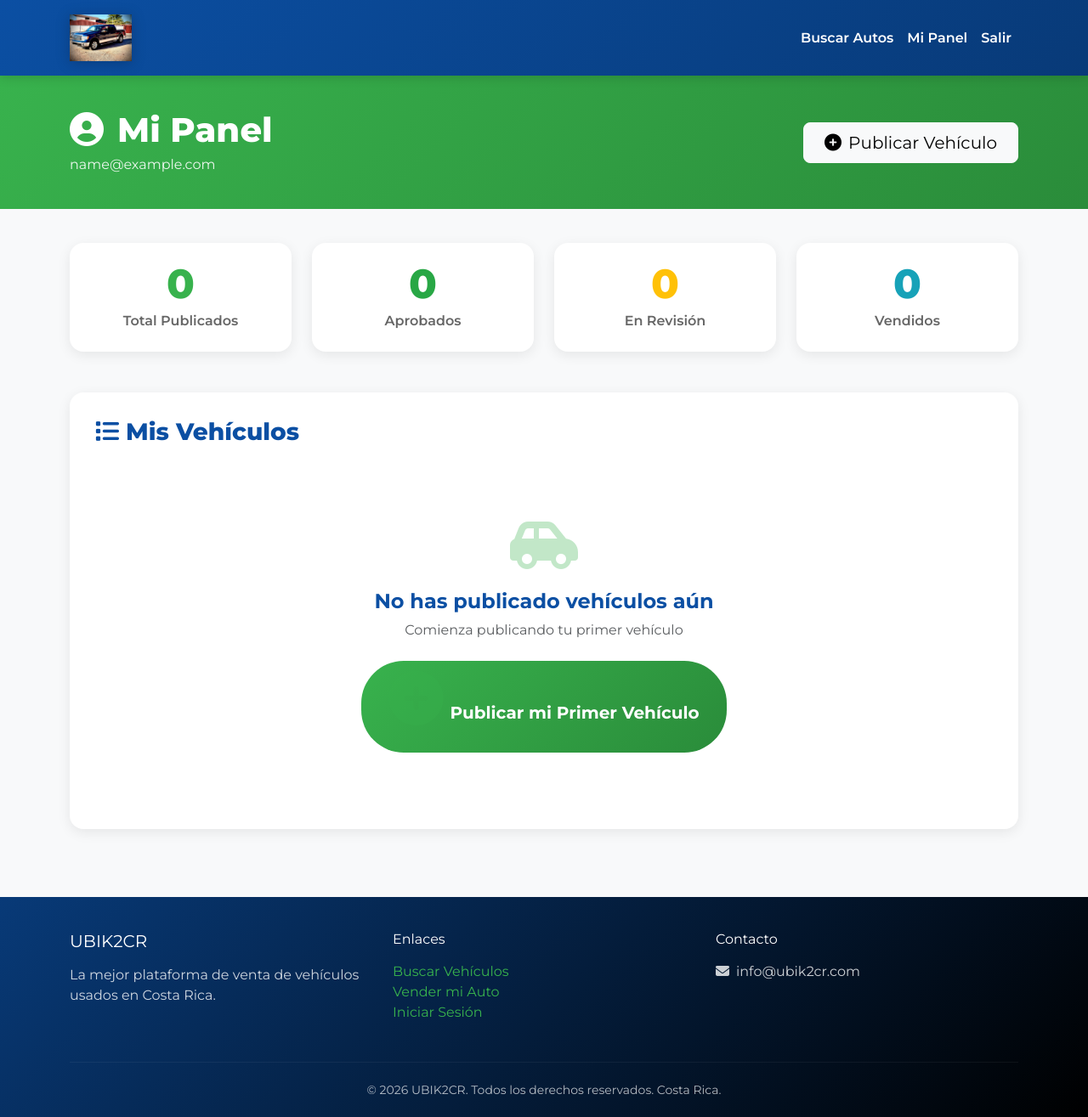
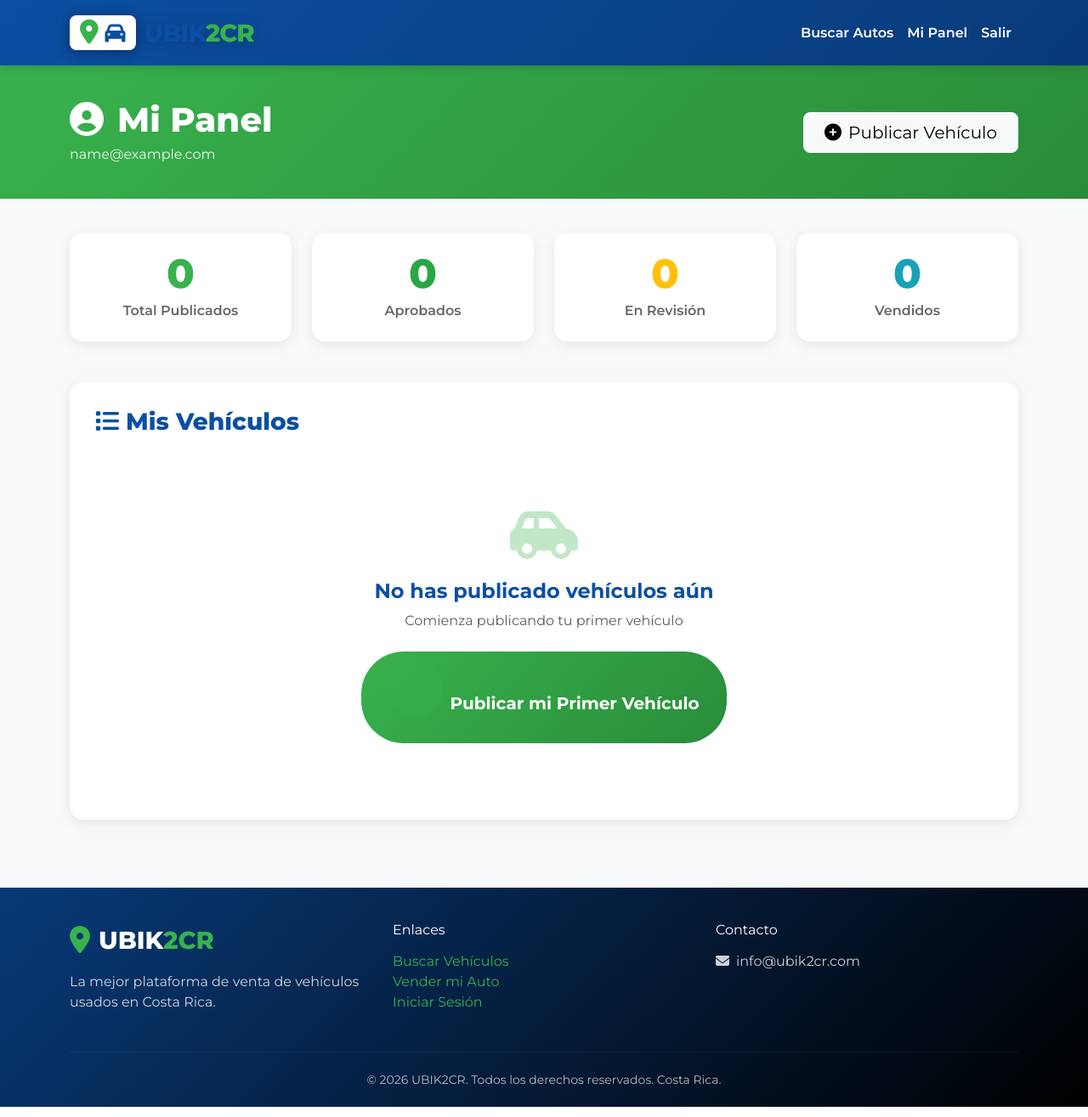
Before and after one commit to jpermu11/ubik2cr-web, a Flask app: page /panel in a window 1280 px wide. Shown: the whole page at 85% size. Run offline with Flask 3, Linux system fonts and the light colour scheme; the visitor is signed in with stand-in values (Sample User, id 1).

Commit message:
Crear logo UBIK2CR con iconos y colores oficiales

```diff
--- a/templates/base.html
+++ b/templates/base.html
@@ -46,7 +46,7 @@
             transform: scale(1.05);
         }
 
-        .navbar-ubik .navbar-brand img {
+        .navbar-ubik .navbar-brand div {
             filter: drop-shadow(0 2px 8px rgba(0,0,0,0.2));
         }
 
@@ -125,7 +125,15 @@
     <nav class="navbar navbar-expand-lg navbar-ubik sticky-top">
         <div class="container">
             <a class="navbar-brand" href="/">
-                <img src="/static/uploads/logo_oficial.png" alt="UBIK2CR" style="height: 55px; width: auto;">
+                <div style="display: flex; align-items: center; gap: 10px;">
+                    <div style="background: white; border-radius: 8px; padding: 6px 12px; display: flex; align-items: center; gap: 8px;">
+                        <i class="fas fa-map-marker-alt" style="color: var(--ubik-green); font-size: 1.8rem;"></i>
+                        <i class="fas fa-car" style="color: var(--ubik-blue); font-size: 1.5rem;"></i>
+                    </div>
+                    <span style="font-size: 1.8rem; font-weight: 900; letter-spacing: -1px;">
+                        <span style="color: var(--ubik-blue);">UBIK</span><span style="color: var(--ubik-green);">2CR</span>
+                    </span>
+                </div>
             </a>
 
             <button class="navbar-toggler" type="button" data-bs-toggle="collapse" data-bs-target="#navbarNav">
@@ -179,7 +187,12 @@
         <div class="container">
             <div class="row">
                 <div class="col-md-4">
-                    <h5 class="text-white mb-3">UBIK2CR</h5>
+                    <div class="mb-3" style="display: flex; align-items: center; gap: 10px;">
+                        <i class="fas fa-map-marker-alt" style="color: var(--ubik-green); font-size: 2rem;"></i>
+                        <span style="font-size: 1.8rem; font-weight: 900;">
+                            <span style="color: white;">UBIK</span><span style="color: var(--ubik-green);">2CR</span>
+                        </span>
+                    </div>
                     <p style="opacity: 0.8;">La mejor plataforma de venta de vehículos usados en Costa Rica.</p>
                 </div>
                 <div class="col-md-4">
```
